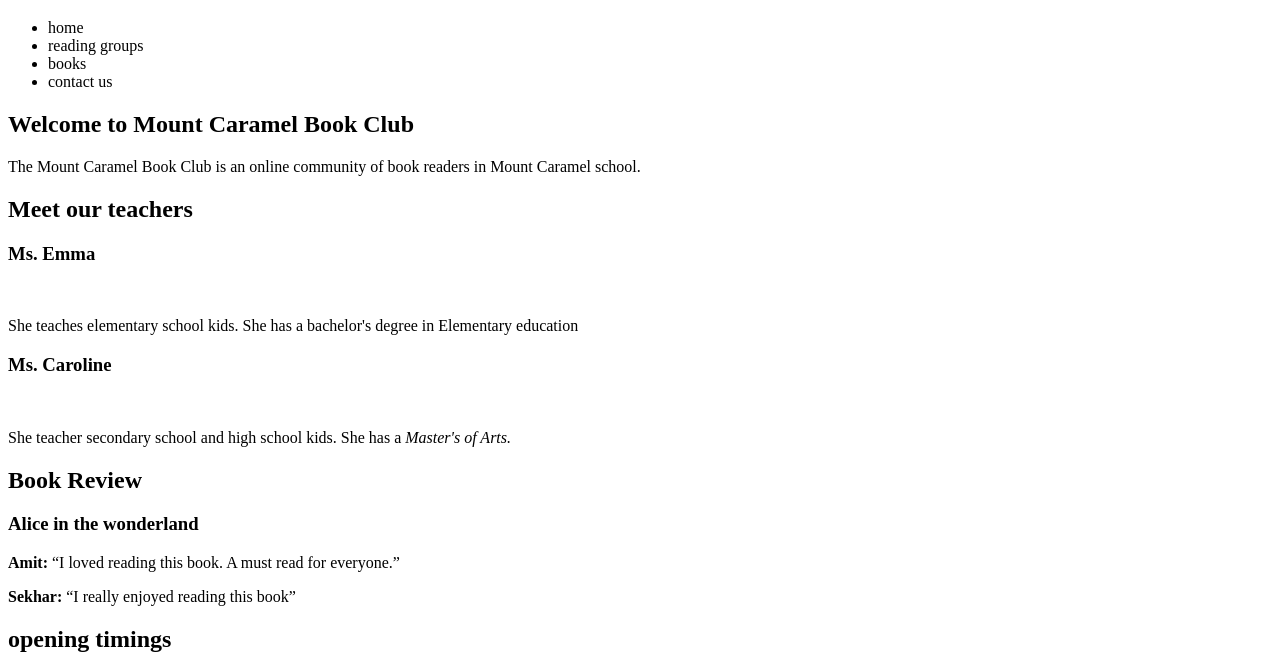
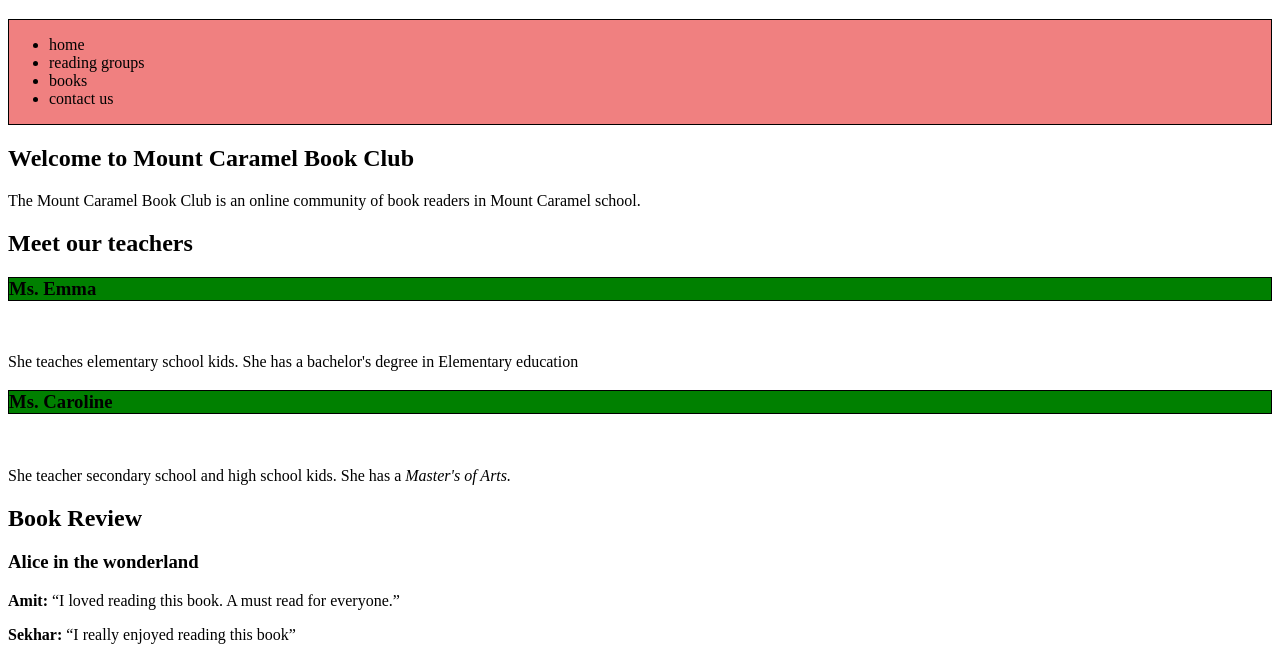
Before and after one commit to kartiksharma270712/HTML, a plain HTML site: page project.html in a window 1280 px wide. Shown: the part 61-722 px from the top of the page. Drawn offline with Linux system fonts and the light colour scheme.

Commit message:
Add files via upload

```diff
--- a/project.html
+++ b/project.html
@@ -5,6 +5,7 @@
     <meta charset="UTF-8">
     <meta name="viewport" content="width=device-width, initial-scale=1.0">
     <title>Document</title>
+    <link rel="stylesheet" href="style.css">
 </head>
 
 <body>
@@ -16,29 +17,31 @@
     </div>
 
     <!--Intro-->
-    <div><ul>
+    <div id="mydiv">
+        <ul>
 
 
-        <li>home</li>
-        <li>reading groups</li>
-        <li>books</li>
-        <li>contact us</li>
+            <li>home</li>
+            <li>reading groups</li>
+            <li>books</li>
+            <li>contact us</li>
 
 
-    </ul></div>
+        </ul>
+    </div>
 
 
     <h2>Welcome to Mount Caramel Book Club</h2>
     <p>The Mount Caramel Book Club is an online community of book readers in Mount Caramel school.</p>
     <!--content-1-->
     <h2>Meet our teachers</h2>
-    <h3>Ms. Emma</h3>
+    <h3 class="myteacherheader"> Ms. Emma</h3>
 
 
     <img src="teacher1.jpeg" alt="" width="500">
 
     <p>She teaches elementary school kids. She has a bachelor's degree in Elementary education</p>
-    <h3>Ms. Caroline</h3>
+    <h3 class="myteacherheader">Ms. Caroline</h3>
     <img src="teacher2.jpeg" alt="" width="500">
     <p>She teacher secondary school and high school kids. She has a <i>Master's of Arts.</i></p>
     <!--content-2-->
--- /dev/null
+++ b/style.css
@@ -0,0 +1,18 @@
+header{
+    background-color: brown;
+    border: 1px solid black;
+}
+nav{
+    background-color: aquamarine;
+    border: 1px solid black;
+}
+.myteacherheader{
+    background-color: green;
+    border: 1px solid black;
+
+}
+#mydiv{
+    background-color: lightcoral;
+    border: 1px solid black;
+
+}
```
